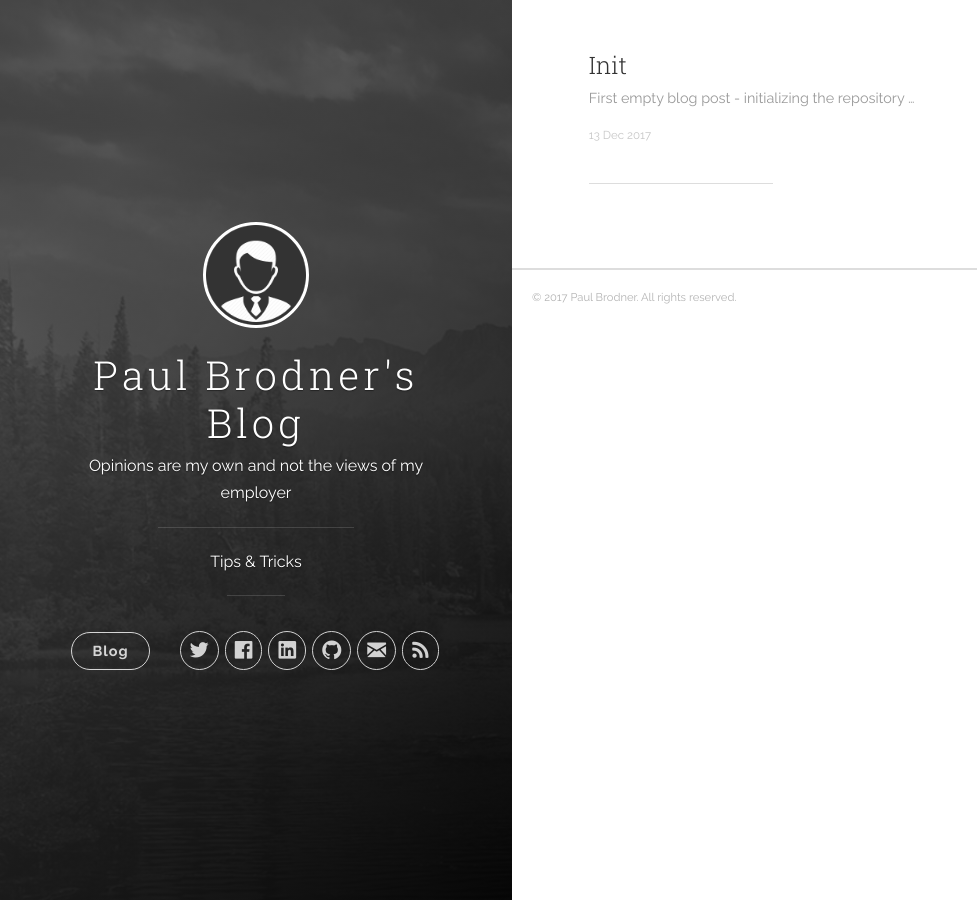
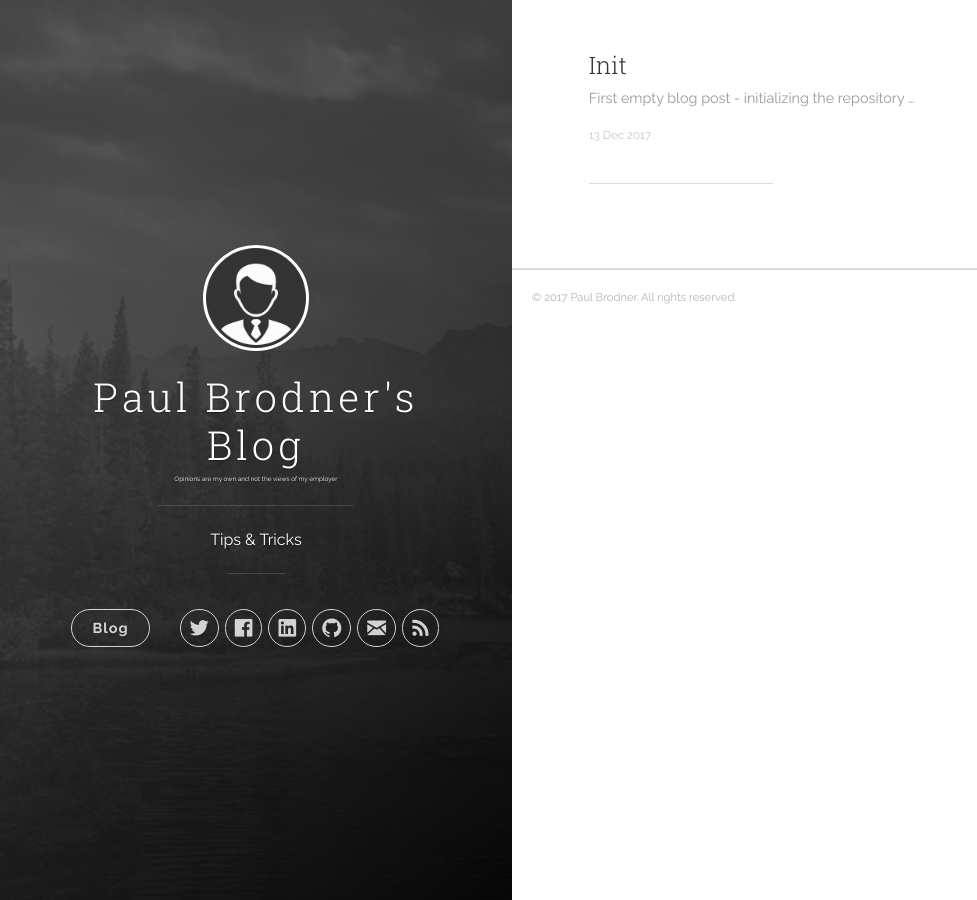
Before and after one commit to paulbrodner/paulbrodner.github.io, a Jekyll site: the page built from index.html, in a window 1280 px wide. Shown: the whole page, without its empty margins (0-977 px from the left). Built offline with Jekyll 4.4.1, drawn with Linux system fonts in a browser that asks for light colours; nearby versions of some CDN libraries; the list of posts is cut into pages by our own code.

Commit message:
add disclaimer css

```diff
--- a/_sass/uno.scss
+++ b/_sass/uno.scss
@@ -1234,6 +1234,9 @@
 
 .panel-cover__description {
 	margin: 0 30px; }
+
+.panel-cover__disclaimer {
+	font-size: .4em; }
 
 .panel-cover__divider {
 	width: 50%;
```
